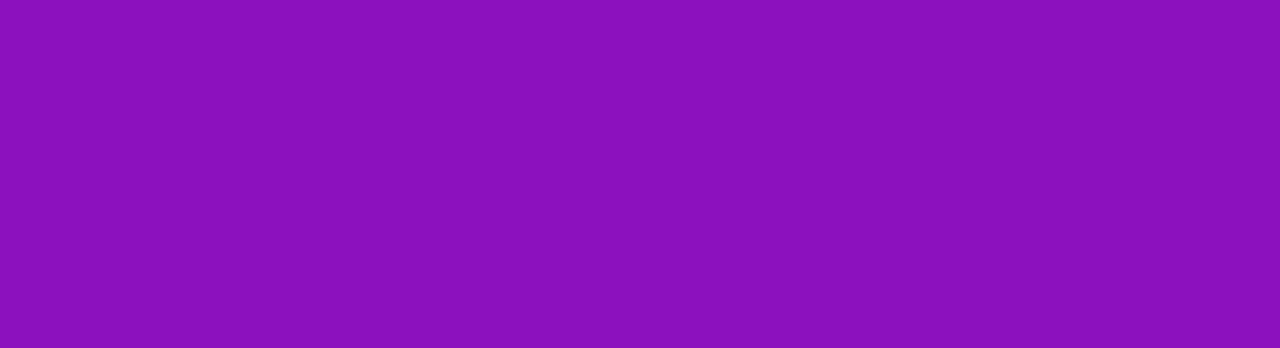
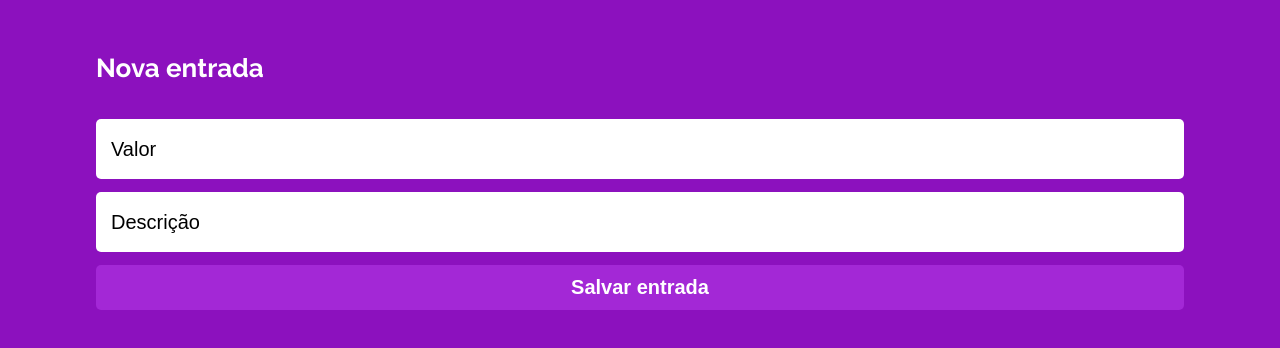
Before and after one commit to LucasZuquetto/projeto13-mywallet-front, a JavaScript app: page /home/income in a window 1280 px wide. Before the commit this address had no page. Shown: the top 348 px of the page. Built offline with nearby package versions, Linux system fonts and the light colour scheme; a web font is replaced by a local one.

Commit message:
income screen style done

```diff
--- a/src/components/App.js
+++ b/src/components/App.js
@@ -4,17 +4,20 @@ import Login from "./Login";
 import GlobalStyle from "./GlobalStyle";
 import Home from "./Home";
 import { IconContext } from "react-icons";
+import NewEnter from "./NewEnter";
+import NewSaida from "./NewSaida";
 export default function App() {
    return (
       <>
-
          <GlobalStyle />
-         <IconContext.Provider value={{color:'white'}}>
+         <IconContext.Provider value={{ color: "white" }}>
             <BrowserRouter>
                <Routes>
                   <Route path="/login" element={<Login />} />
                   <Route path="/register" element={<Register />} />
                   <Route path="/home" element={<Home />} />
+                  <Route path='/home/income' element={<NewEnter/>} />
+                  <Route path='home/saida' element={<NewSaida />} />
                </Routes>
             </BrowserRouter>
          </IconContext.Provider>
--- a/src/components/Home.js
+++ b/src/components/Home.js
@@ -1,11 +1,12 @@
 import { AiOutlineMinusCircle, AiOutlinePlusCircle } from "react-icons/ai";
 import { BsBoxArrowRight } from "react-icons/bs";
+import { Link } from "react-router-dom";
 import { HomeContainer, Header, Content } from "./styled-components/HomeStyle";
 
 export default function Home() {
    return (
       <HomeContainer>
-         <Header>
+         <Header marginb={'28px'}>
             <span>Olá, (trocaaquihein)</span>
             <BsBoxArrowRight />
          </Header>
@@ -13,14 +14,18 @@ export default function Home() {
             <p>não há registros de entrada ou saída</p>
          </Content>
          <div>
+            <Link to="/home/income">
                <div>
                   <AiOutlinePlusCircle />
                   <h3>Nova Entrada</h3>
                </div>
+            </Link>
+            <Link to="/home/saida">
                <div>
                   <AiOutlineMinusCircle />
                   <h3>Nova Saída</h3>
                </div>
+            </Link>
          </div>
       </HomeContainer>
    );
--- a/src/components/Login.js
+++ b/src/components/Login.js
@@ -3,7 +3,7 @@ import AuthStyle from "./styled-components/AuthStyle";
 
 export default function Login() {
    return (
-      <AuthStyle>
+      <AuthStyle height={'100vh'}>
          <h1>MyWallet</h1>
          <form>
             <input type="email" placeholder="E-mail" />
--- /dev/null
+++ b/src/components/NewEnter.js
@@ -0,0 +1,17 @@
+import { Header } from "./styled-components/HomeStyle";
+import AuthStyle from "./styled-components/AuthStyle";
+
+export default function NewEnter() {
+   return (
+      <AuthStyle height={"50vh"}>
+         <Header marginb={'38px'}>
+            <span>Nova entrada</span>
+         </Header>
+         <form>
+            <input type="number" placeholder="Valor" />
+            <input type="text" placeholder="Descrição" />
+            <button>Salvar entrada</button>
+         </form>
+      </AuthStyle>
+   );
+}
--- /dev/null
+++ b/src/components/NewSaida.js
@@ -0,0 +1,17 @@
+import AuthStyle from "./styled-components/AuthStyle";
+import { Header } from "./styled-components/HomeStyle";
+
+export default function NewSaida() {
+   return (
+      <AuthStyle height={"50vh"}>
+         <Header marginb={'38px'}>
+            <span>Nova Saída</span>
+         </Header>
+         <form>
+            <input type="number" placeholder="Valor" />
+            <input type="text" placeholder="Descrição" />
+            <button>Salvar saída</button>
+         </form>
+      </AuthStyle>
+   );
+}
--- a/src/components/Register.js
+++ b/src/components/Register.js
@@ -3,7 +3,7 @@ import { Link } from "react-router-dom";
 
 export default function Register() {
    return (
-      <AuthStyle>
+      <AuthStyle height={'100vh'}>
          <h1>MyWallet</h1>
          <form>
             <input type="text" placeholder="Nome" />
--- a/src/components/styled-components/AuthStyle.js
+++ b/src/components/styled-components/AuthStyle.js
@@ -2,7 +2,7 @@ import styled from "styled-components";
 
 const AuthStyle = styled.div`
    width: 100vw;
-   height: 100vh;
+   height: ${props => props.height};
    display: flex;
    flex-direction: column;
    align-items: center;
--- a/src/components/styled-components/HomeStyle.js
+++ b/src/components/styled-components/HomeStyle.js
@@ -1,4 +1,4 @@
-import styled from 'styled-components';
+import styled from "styled-components";
 
 const HomeContainer = styled.div`
    width: 100vw;
@@ -12,6 +12,9 @@ const HomeContainer = styled.div`
       width: 85vw;
       justify-content: space-between;
       margin-top: 12px;
+      a {
+         text-decoration: none;
+      }
    }
    div div {
       font-size: 25px;
@@ -31,8 +34,9 @@ const HomeContainer = styled.div`
    }
 `;
 const Header = styled.div`
+   width: 85vw;
    font-size: 26px;
-   margin-bottom: 15px;
+   margin-bottom: ${props => props.marginb};
    span {
       font-weight: 700;
       font-size: 26px;
@@ -47,6 +51,7 @@ const Content = styled.div`
    border-radius: 5px;
    display: flex;
    align-items: center;
+   justify-content: center;
    padding: 0 40px;
    text-align: center;
    p {
```
Lines whose indentation alone changed are shown as unchanged.
